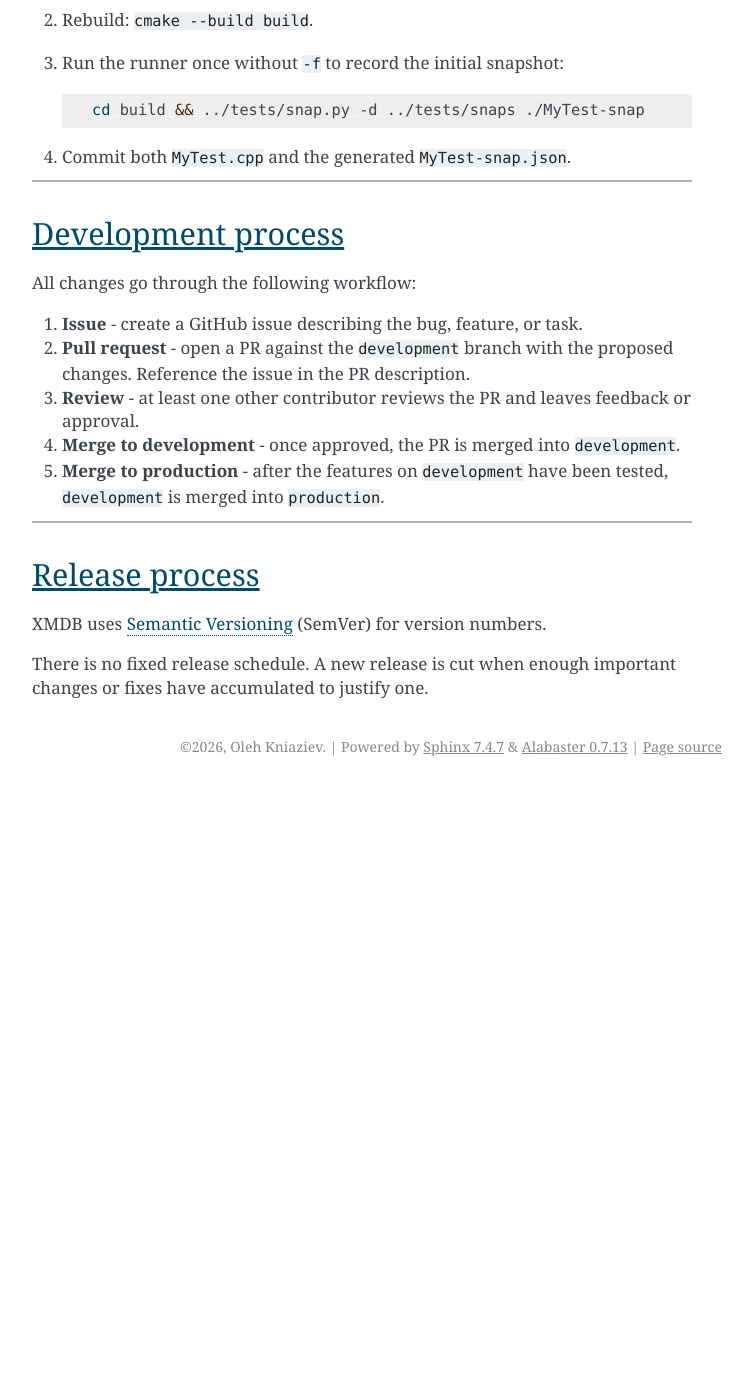
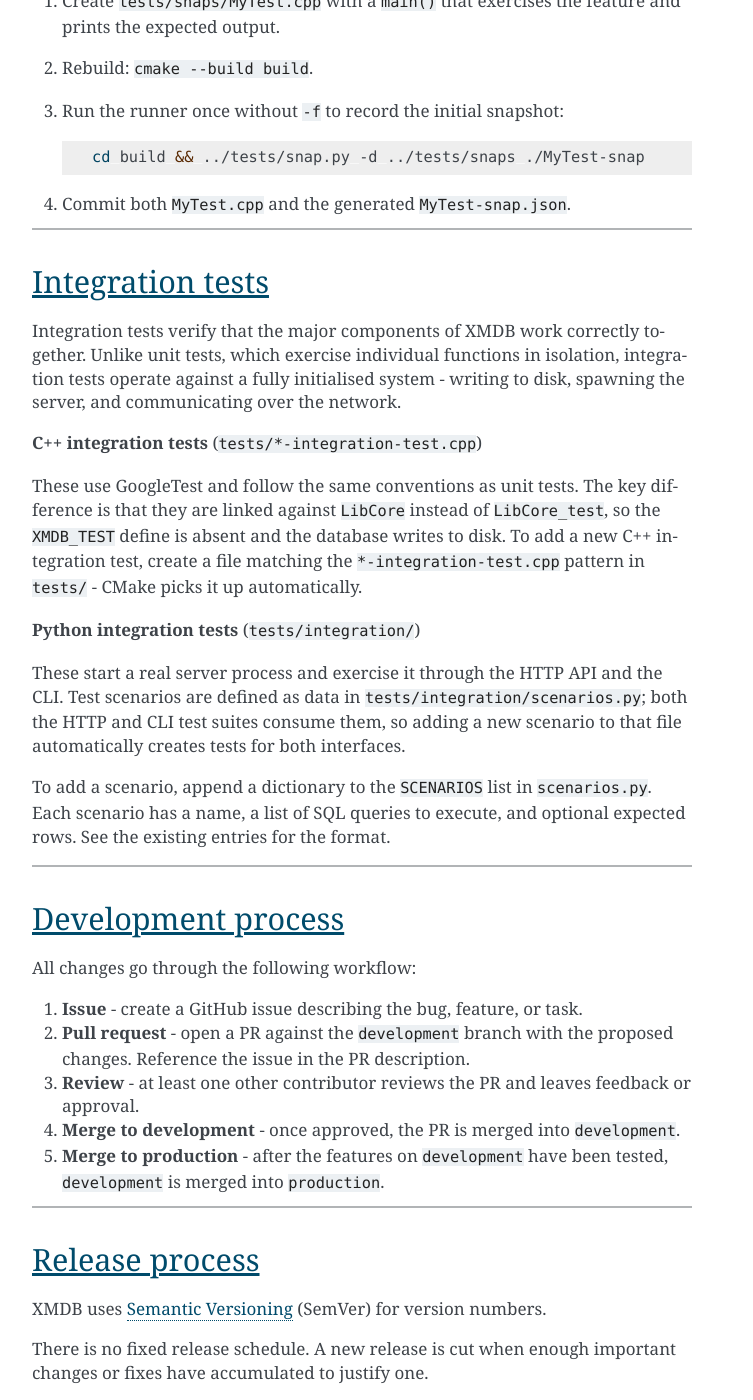
Before and after one commit to OlehKniaziev/xmdb, a Sphinx documentation site: the page built from sphinx/source/developing.rst, in a window 1280 px wide and 1400 px high, scrolled down 2110 px. Shown: the whole window, without its empty margins (388-1141 px from the left). Built offline with Sphinx 7.4.7, drawn with Linux system fonts in a browser that asks for light colours; the version number could not be read and is left out; before the commit the page ends 2896 px from its top, so only the background shows below that; some of the changed text lies outside the part shown.

Commit message:
Updated the docs

```diff
--- a/sphinx/source/developing.rst
+++ b/sphinx/source/developing.rst
@@ -110,6 +110,36 @@ mismatch, which is the mode used in CI.
 
 ----
 
+Integration tests
+-----------------
+
+Integration tests verify that the major components of XMDB work correctly
+together. Unlike unit tests, which exercise individual functions in isolation,
+integration tests operate against a fully initialised system - writing to disk,
+spawning the server, and communicating over the network.
+
+**C++ integration tests** (``tests/*-integration-test.cpp``)
+
+These use GoogleTest and follow the same conventions as unit tests. The key
+difference is that they are linked against ``LibCore`` instead of
+``LibCore_test``, so the ``XMDB_TEST`` define is absent and the database
+writes to disk. To add a new C++ integration test, create a file matching the
+``*-integration-test.cpp`` pattern in ``tests/`` - CMake picks it up
+automatically.
+
+**Python integration tests** (``tests/integration/``)
+
+These start a real server process and exercise it through the HTTP API and the
+CLI. Test scenarios are defined as data in ``tests/integration/scenarios.py``;
+both the HTTP and CLI test suites consume them, so adding a new scenario to
+that file automatically creates tests for both interfaces.
+
+To add a scenario, append a dictionary to the ``SCENARIOS`` list in
+``scenarios.py``. Each scenario has a name, a list of SQL queries to execute,
+and optional expected rows. See the existing entries for the format.
+
+----
+
 Development process
 --------------------
 
@@ -135,3 +165,8 @@ numbers.
 
 There is no fixed release schedule. A new release is cut when enough
 important changes or fixes have accumulated to justify one.
+
+Developing the GUI
+------------------
+
+See the :doc:`gui` docs for instructions.
--- a/sphinx/source/gui.rst
+++ b/sphinx/source/gui.rst
@@ -3,6 +3,9 @@ GUI
 
 The XMDB graphical interface is a web application that connects to a running XMDB server.
 It provides a SQL query editor, a media gallery for visualising image data, and a database object browser.
+
+Also see the GUI user manual in a form of a PDF document, which contains screenshots
+with detailed explanations of it's features: :download:`GUI User Manual <User Manual.pdf>`
 
 .. contents:: Contents
    :local:
```
